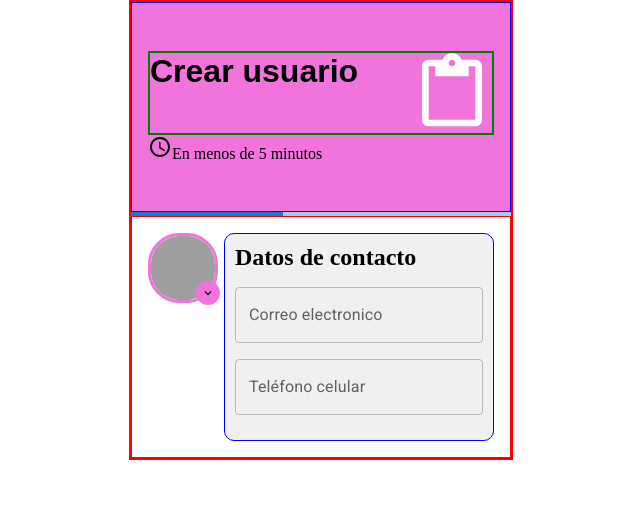
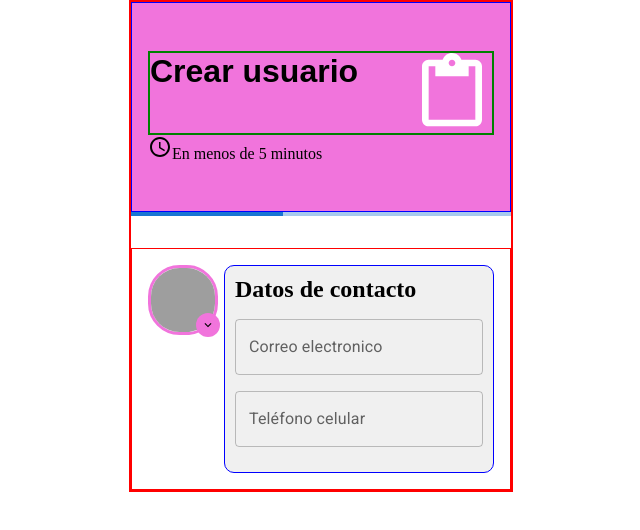
Before and after one commit to rineliniguezsosa/chat, a React (Vite) app in the folder appchat/: page / in a window 1280 px wide. Shown: the top 530 px of the page, without its empty margins (319-959 px from the left). Built offline with nearby package versions, Linux system fonts and the light colour scheme; grey boxes are pictures that could not be loaded.

Commit message:
[FEAT] Cambios en el componente FormWrapper
- estableciendo un marginTop de 2rem el elemento div contenedor del componente FormWrapper

```diff
--- a/appchat/src/components/FormWrapper.tsx
+++ b/appchat/src/components/FormWrapper.tsx
@@ -4,7 +4,7 @@ import { MuiAvatar } from "./MuiAvatar"
 
 export const FormWrapper = ({title,children}:FormWrapperProps) => {
   return (
-    <div style={{width:'100%',border:'1px red solid',display:'flex',flexDirection:'row',padding:'1rem'}}>
+    <div style={{width:'100%',border:'1px red solid',display:'flex',flexDirection:'row',padding:'1rem',marginTop:'2rem'}}>
         <MuiAvatar/>
 
         <div style={{border:'1px blue solid',width:'100%',borderRadius:'10px',backgroundColor:'#f0f0f0',marginLeft:'0.4rem',padding:'0.6rem'}}>
```
